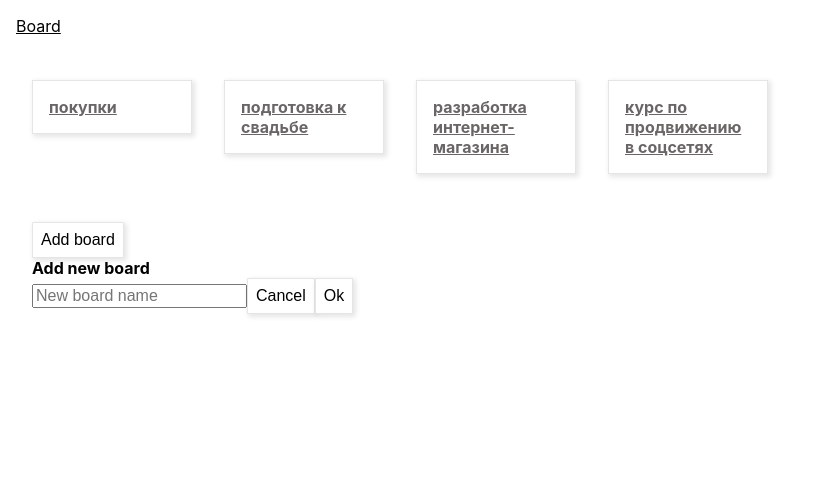
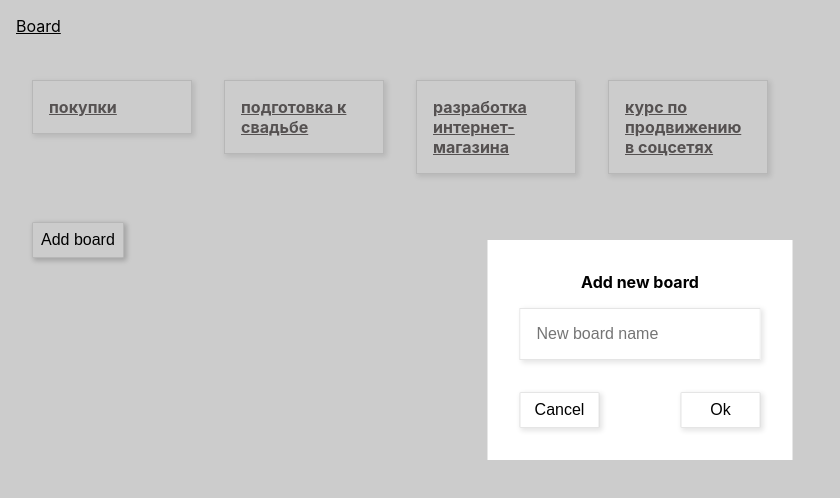
Before and after one commit to GaliaBonda/react-study-vol2, a React (Create React App) app: page / in a window 1280 px wide. Both pictures are taken after a click on the button "Add board". Shown: the top 498 px of the page, without its empty margins (0-840 px from the left). Built offline with nearby package versions, Linux system fonts and the light colour scheme; no server answers.

Commit message:
modal styled

```diff
--- a/src/pages/Home/components/AddModal/AddModal.tsx
+++ b/src/pages/Home/components/AddModal/AddModal.tsx
@@ -1,4 +1,5 @@
 import React from 'react';
+import './addmodal.scss';
 
 type propsType = {
     title: string;
@@ -21,10 +22,17 @@ export default function AddModal(props: propsType) {
     // if (!shown) return null;
     return (<div className="add-modal">
         <div className="modal-overlay">
-            <h2 className="add-modal__title">{props.title}</h2>
-            <input type="text" className="add-modal__input" placeholder='New board name' />
-            <button className="modal__btn btn" onClick={handleClick}>Cancel</button>
-            <button className="modal__btn btn">Ok</button>
+            <div className="add-modal__main">
+                <h2 className="add-modal__title">{props.title}</h2>
+                <label className="add-modal__label">
+                    <input type="text" className="add-modal__input" placeholder='New board name' />
+                </label>
+                <div className="add-modal__btns">
+                    <button className="add-modal__btn btn" onClick={handleClick}>Cancel</button>
+                    <button className="add-modal__btn btn">Ok</button>
+                </div>
+
+            </div>
         </div>
     </div>);
 }
--- /dev/null
+++ b/src/pages/Home/components/AddModal/addmodal.scss
@@ -0,0 +1,46 @@
+.modal-overlay {
+    position: fixed;
+    top: 0;
+    left: 0;
+    width: 100%;
+    height: 100%;
+    background-color: rgba(0, 0, 0, 0.2);
+}
+
+.add-modal {
+    &__main {
+        background-color: #fff;
+        position: absolute;
+        top: 30%;
+        left: 50%;
+        transform: translate(-50%, 0);
+        padding: 2em;
+    }
+    &__title {
+        text-align: center;
+        margin-bottom: 1em;
+    }
+    &__label {
+       margin-bottom: 2em;
+       display: block;
+       border: 1px solid rgba(0, 0, 0, 0.1);
+    box-shadow: 2px 2px 5px 1px rgba(0, 0, 0, 0.1);
+    }
+    &__input {
+        display: block;
+        padding: 1em;
+        width: 100%;
+        border: none;
+        &:focus, &:hover {
+            box-shadow: 2px 2px 5px 1px rgba(0, 0, 0, 0.2);
+        }
+    }
+    &__btns {
+        display: flex;
+        justify-content: space-between;
+    }
+    &__btn {
+        width: 5em;
+    }
+
+}
--- a/src/pages/Home/home.scss
+++ b/src/pages/Home/home.scss
@@ -14,12 +14,20 @@ ul {
     padding: 0;
 }
 
+input:focus {
+    border: none;
+    outline: none;
+}
+
 .btn {
     border: 1px solid rgba(0, 0, 0, 0.1);
     box-shadow: 2px 2px 5px 1px rgba(0, 0, 0, 0.1);
     background-color: white;
     border-radius: 3%;
     padding: 0.5em;
+    &:focus, &:hover {
+        box-shadow: 2px 2px 5px 1px rgba(0, 0, 0, 0.2);
+    }
 }
 
 .home {
```
